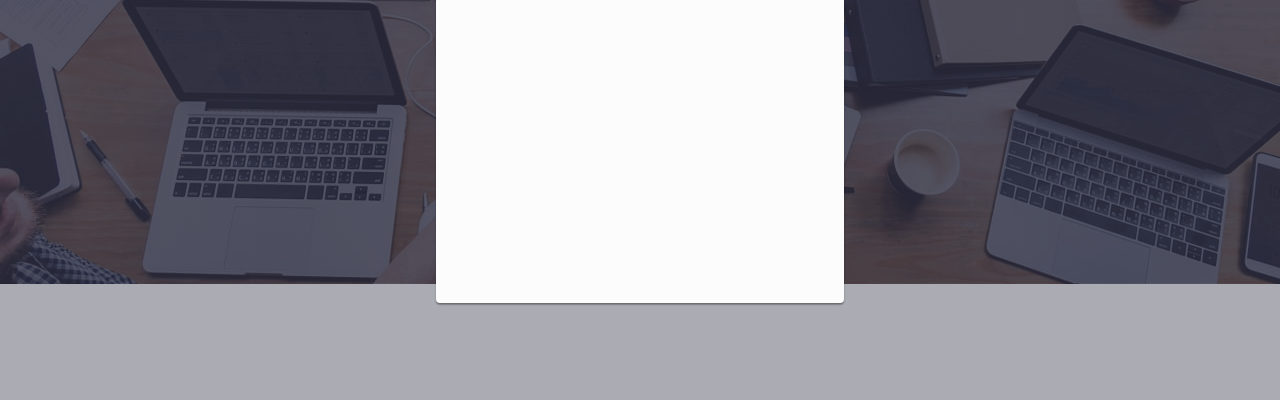
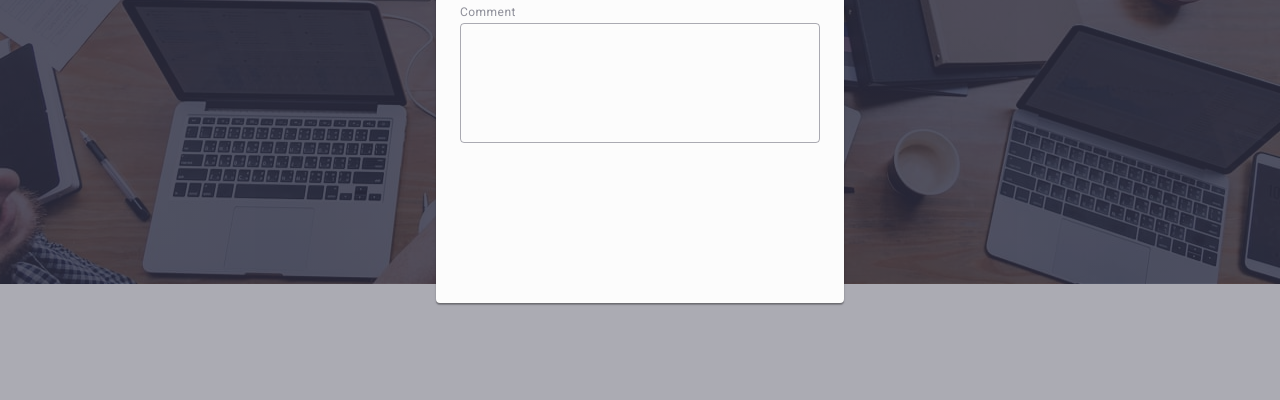
Before and after one commit to Haristo-Rin/goit-markup-hw-05, a plain HTML site: page index.html in a window 1280 px wide. Shown: the part 389-789 px from the top of the page. Drawn offline with nearby package versions, Linux system fonts and the light colour scheme.

Commit message:
add textarea

```diff
--- a/css/styles.css
+++ b/css/styles.css
@@ -753,4 +753,40 @@ address{
     transition: fill 250ms cubic-bezier(0.4, 0, 0.2, 1);
 }
 
+.modal_name_svg:focus {
+    fill: #4D5AE5;
+}
+
+.modal_form_comment {
+    margin-bottom: 16px;
+}
+.modal_comment_lable {
+    font-size: 12px;
+    line-height: 1.17;
+    letter-spacing: 0.04em;
+    color: var(--light-slate);
+    display: block;
+    margin-bottom: 4px;
+}
+
+.modal_comment_textarea {
+    width: 100%;
+    height: 120px;
+    font-size: 12px;
+    line-height: 1.17;
+    letter-spacing: 0.04em;
+    color: rgba(46, 47, 66, 0.4);
+    border: 1px solid rgba(46, 47, 66, 0.4);
+    border-radius: 4px;
+    background-color: transparent;
+    padding: 8px 16px;
+    outline: transparent;
+    resize: none;
+    transition: border-color 250ms cubic-bezier(0.4, 0, 0.2, 1);
+}
+
+.modal_comment_textarea:focus {
+    border-color: #4D5AE5;
+}
+
 /* modal window */
--- a/index.html
+++ b/index.html
@@ -488,6 +488,17 @@
                         </svg>
                     </div>
                 </div>
+                <div class="modal_form_comment">
+                    <label class="modal_comment_lable" for="user-comment">
+                        Comment
+                    </label>
+                    <textarea
+                    name="user-comment"
+                    id="user-comment"
+                    class="modal_comment_textarea"
+                    placeholder="Text input">
+                    </textarea>
+                </div>
             </form>
         </div>
 
```
